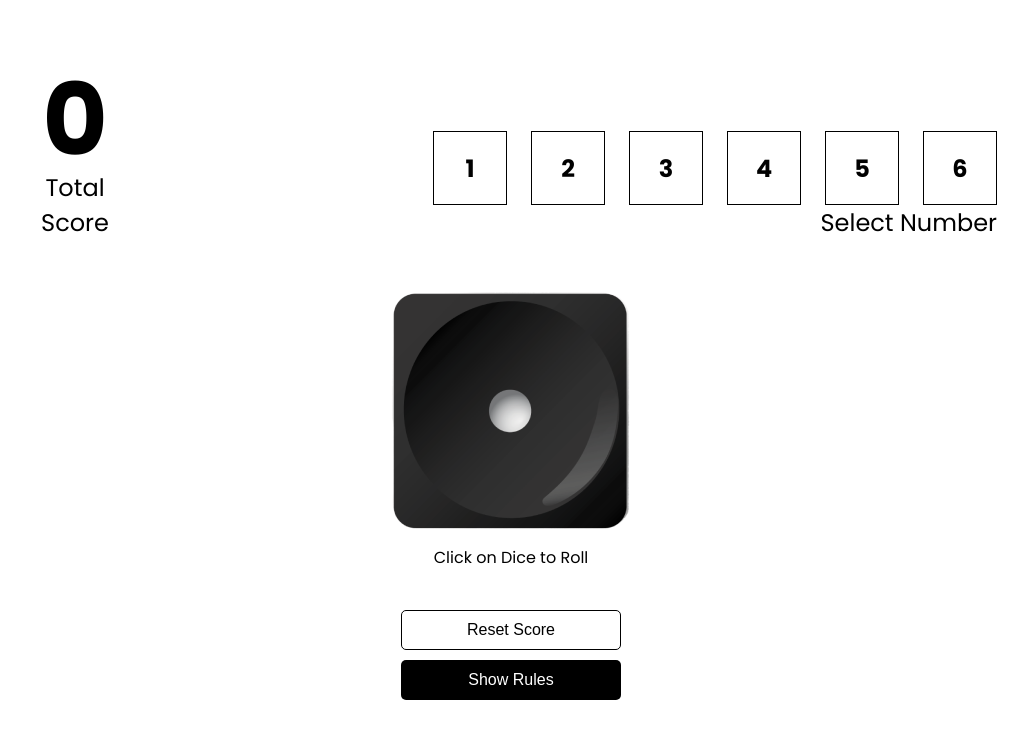
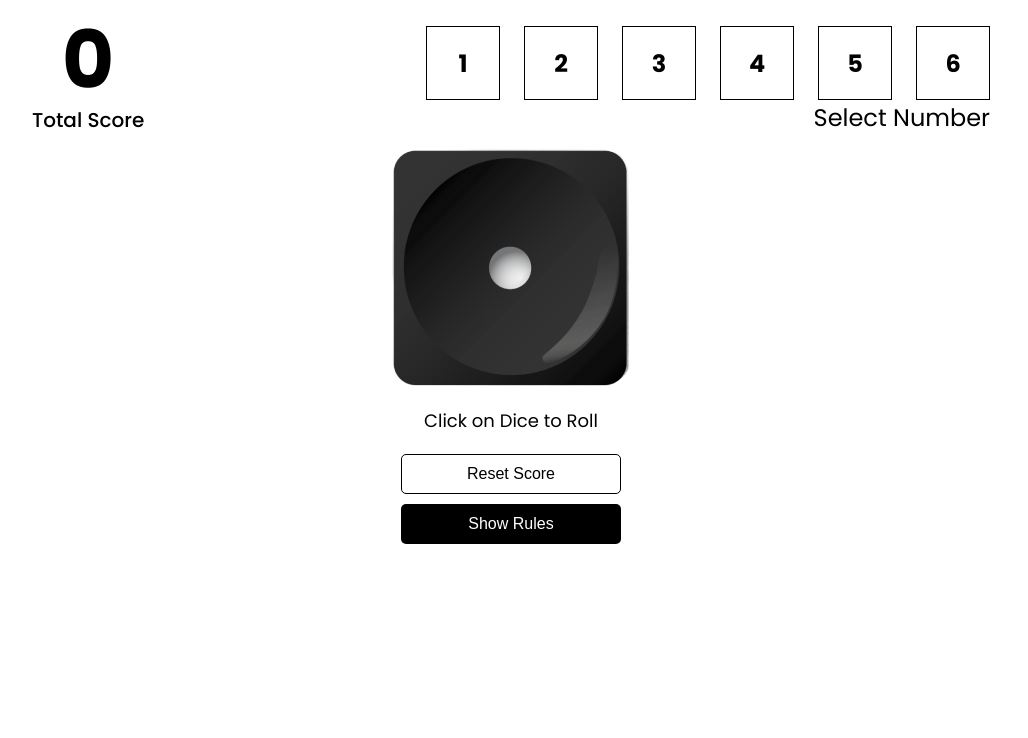
Before and after one commit to abir2907/dice-game, a React (Vite) app: page / in a window 1280 px wide. Both pictures are taken after a click on the button "Play Now". Shown: the top 738 px of the page, without its empty margins (129-1157 px from the left). Built offline with nearby package versions, Linux system fonts and the light colour scheme.

Commit message:
Adjust spacing

```diff
--- a/src/App.jsx
+++ b/src/App.jsx
@@ -1,6 +1,7 @@
 import { useState } from "react";
 import StartGame from "./components/StartGame";
 import GamePlay from "./components/GamePlay";
+import "./App.css";
 
 function App() {
   const [isGameStarted, setIsGameStarted] = useState(false);
--- a/src/components/GamePlay.jsx
+++ b/src/components/GamePlay.jsx
@@ -58,7 +58,11 @@ const GamePlay = () => {
         </Button>
       </div>
 
-      {showRules && <Rules />}
+      {showRules && (
+        <div className="rules_container">
+          <Rules />
+        </div>
+      )}
     </MainContainer>
   );
 };
@@ -66,7 +70,9 @@ const GamePlay = () => {
 export default GamePlay;
 
 const MainContainer = styled.main`
-  padding-top: 70px;
+  display: flex;
+  flex-direction: column;
+  padding: 20px;
 
   .top_section {
     display: flex;
@@ -75,11 +81,19 @@ const MainContainer = styled.main`
   }
 
   .btns {
-    margin-top: 40px;
+    margin-top: 20px;
     display: flex;
     flex-direction: column;
     align-items: center;
-    justify-content: center;
     gap: 10px;
   }
+
+  .rules_container {
+    flex: 1;
+    min-height: 0;
+    overflow-y: auto;
+    display: flex;
+    align-items: flex-start;
+    justify-content: center;
+  }
 `;
--- a/src/components/RollDice.jsx
+++ b/src/components/RollDice.jsx
@@ -17,7 +17,7 @@ const RollDice = ({ currentDice, rollDice }) => {
 export default RollDice;
 
 const DiceContainer = styled.div`
-  margin-top: 48px;
+  margin-top: 10px;
   display: flex;
   flex-direction: column;
   align-items: center;
@@ -25,4 +25,9 @@ const DiceContainer = styled.div`
   .dice {
     cursor: pointer;
   }
+
+  p {
+    font-size: 18px;
+    margin-top: 5px;
+  }
 `;
--- a/src/components/Rules.jsx
+++ b/src/components/Rules.jsx
@@ -8,10 +8,10 @@ const Rules = () => {
         <p>Select any number</p>
         <p>Click on dice image</p>
         <p>
-          after click on dice if selected number is equal to dice number you
+          After click on dice if selected number is equal to dice number you
           will get same point as dice{" "}
         </p>
-        <p>if you get wrong guess then 2 point will be dedcuted </p>
+        <p>If you get wrong guess then 2 point will be dedcuted </p>
       </div>
     </RulesContainer>
   );
@@ -21,15 +21,23 @@ export default Rules;
 
 const RulesContainer = styled.div`
   max-width: 800px;
-  margin: 0 auto;
   background-color: #fbf1f1;
-  padding: 20px;
-  margin-top: 40px;
+  padding: 15px;
+  margin-top: 10px;
   border-radius: 10px;
+  width: 100%;
+
   h2 {
-    font-size: 24px;
+    font-size: 16px;
+    margin-bottom: 5px;
   }
+
   .text {
-    margin-top: 24px;
+    margin-top: 5px;
+  }
+
+  p {
+    font-size: 14px;
+    margin: 3px 0;
   }
 `;
--- a/src/components/StartGame.jsx
+++ b/src/components/StartGame.jsx
@@ -20,7 +20,7 @@ const StartGame = ({ toggle }) => {
 export default StartGame;
 
 const Container = styled.div`
-  max-width: 1100px;
+  max-width: 1180px;
   height: 100vh;
   display: flex;
   margin: 0 auto;
@@ -33,7 +33,3 @@ const Container = styled.div`
     }
   }
 `;
-
-StartGame.propTypes = {
-  toggle: PropTypes.bool.isRequired,
-};
--- a/src/components/TotalScore.jsx
+++ b/src/components/TotalScore.jsx
@@ -12,14 +12,15 @@ const TotalScore = ({ score }) => {
 export default TotalScore;
 
 const ScoreContainer = styled.div`
-  max-width: 100px;
+  max-width: 200px;
   text-align: center;
   h1 {
-    font-size: 100px;
-    line-height: 100px;
+    font-size: 80px;
+    line-height: 1;
+    margin-bottom: 5px;
   }
   p {
-    font-size: 24px;
-    font-weight: 500px;
+    font-size: 20px;
+    font-weight: 500;
   }
 `;
```
